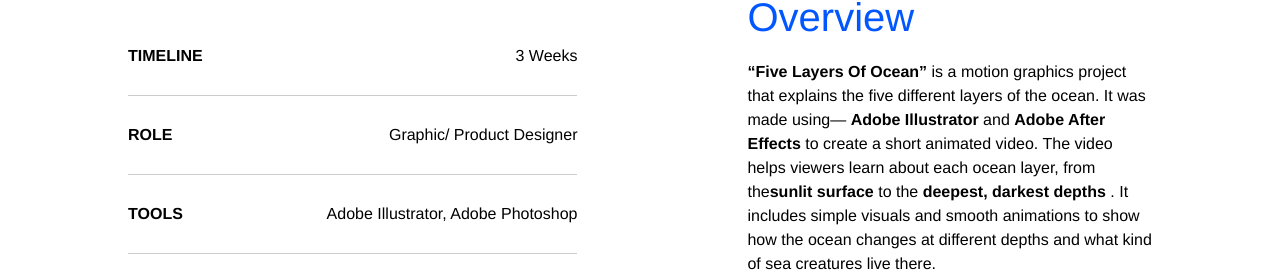
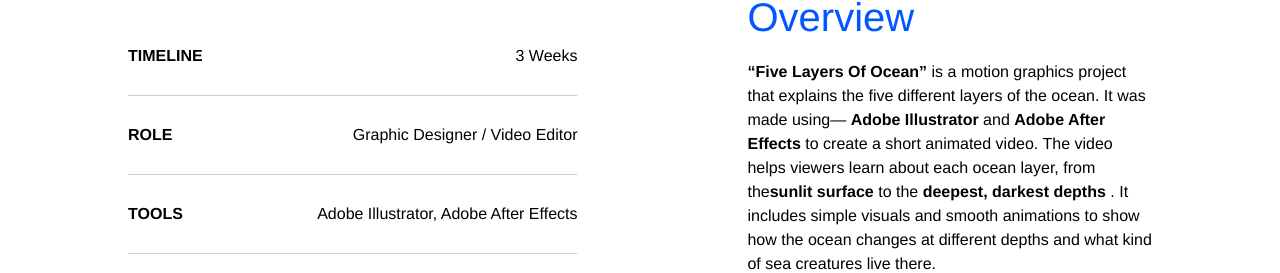
Before and after one commit to jumi3487/portfolio, a Next.js app: page /Work/FiveLayersOfOcean in a window 1280 px wide. Shown: the part 1655-1928 px from the top of the page. Built offline with nearby package versions, Linux system fonts and the light colour scheme.

Commit message:
Added Link in Landing for Five Layers Of Ocean

```diff
--- a/pages/Work/FiveLayersOfOcean.js
+++ b/pages/Work/FiveLayersOfOcean.js
@@ -37,11 +37,11 @@ export default function FiveLayersOfOcean(){
                     </div>
                     <div className={styles.infoRow}>
                         <p className={styles.label}>ROLE</p>
-                    <p className={styles.value}>Graphic/ Product Designer</p>
+                        <p className={styles.value}>Graphic Designer / Video Editor</p>
                     </div>
                     <div className={styles.infoRow}>
                         <p className={styles.label}>TOOLS</p>
-                    <p className={styles.value}>Adobe Illustrator, Adobe Photoshop</p>
+                        <p className={styles.value}>Adobe Illustrator, Adobe After Effects</p>
                     </div>
                     </div>
 
@@ -54,6 +54,7 @@ export default function FiveLayersOfOcean(){
                             <strong>sunlit surface</strong> to the <strong>deepest, darkest depths</strong> . It includes simple visuals and smooth animations to show how the ocean changes at different depths and what kind of sea creatures live there.
                         </p>
                     </div>
+
               </div>
             </div>
           </div>
```
Also changed, not shown: components/MotionGraphics/index.js (+6 -6 lines). Lines whose indentation alone changed are shown as unchanged.
